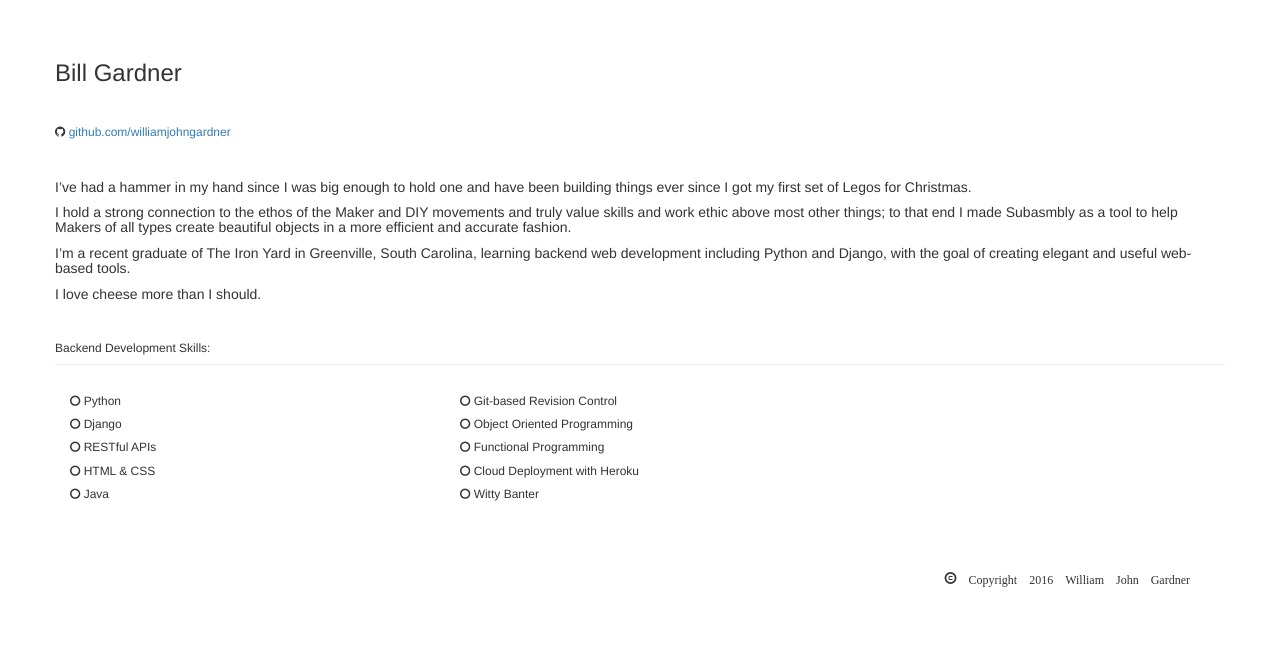
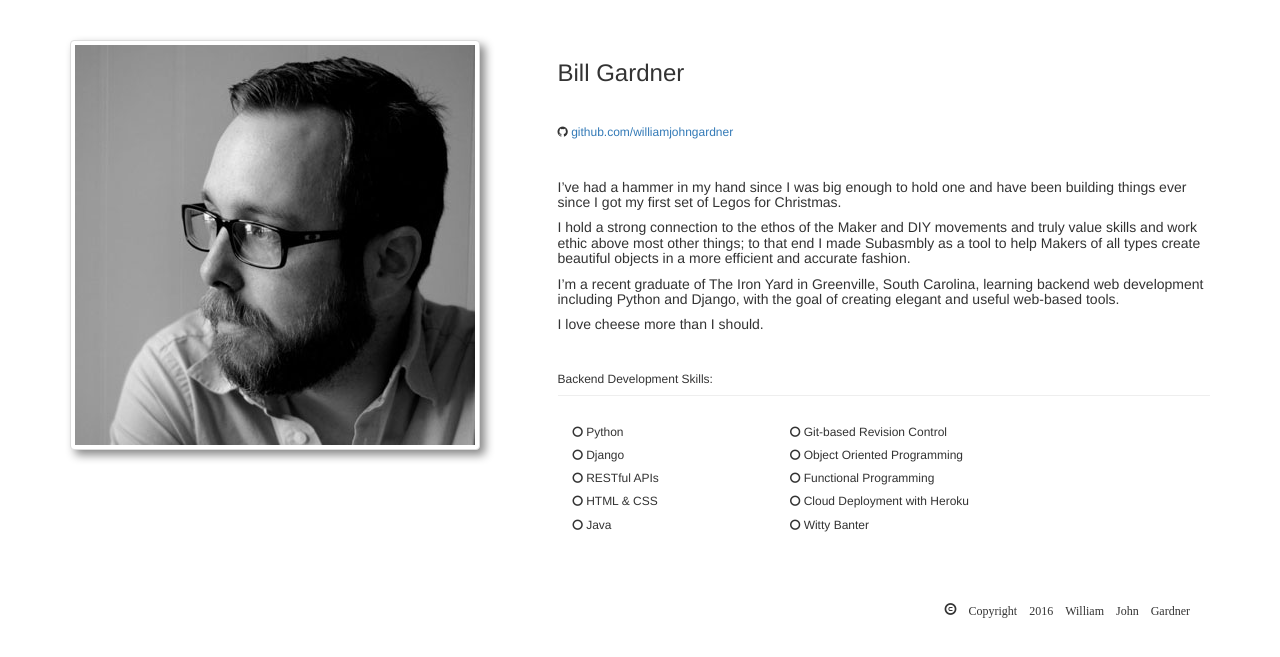
Before and after one commit to williamjohngardner/williamjgardner, a Django app: page / in a window 1280 px wide. Shown: the top 657 px of the page. Run offline with Django 3.2, Linux system fonts and the light colour scheme; some libraries are stand-ins or nearby versions.

Commit message:
Put headshot back into html

```diff
--- a/templates/index.html
+++ b/templates/index.html
@@ -14,6 +14,10 @@
     <br>
     <div class="container">
       <div class="row">
+        <div class="col-lg-5">
+          <img id="headshot" class="thumbnail" src="{% static 'app/images/headshot.jpg' %}" alt="Bill Gardner"></img>
+        </div>
+        <div class="col-lg-7">
           <h3>Bill Gardner</h3>
           <br>
           <h6><i class="fa fa-github" aria-hidden="true"></i><a href="http://www.github.com/williamjohngardner" target="blank" >  github.com/williamjohngardner</a></h6>
```
